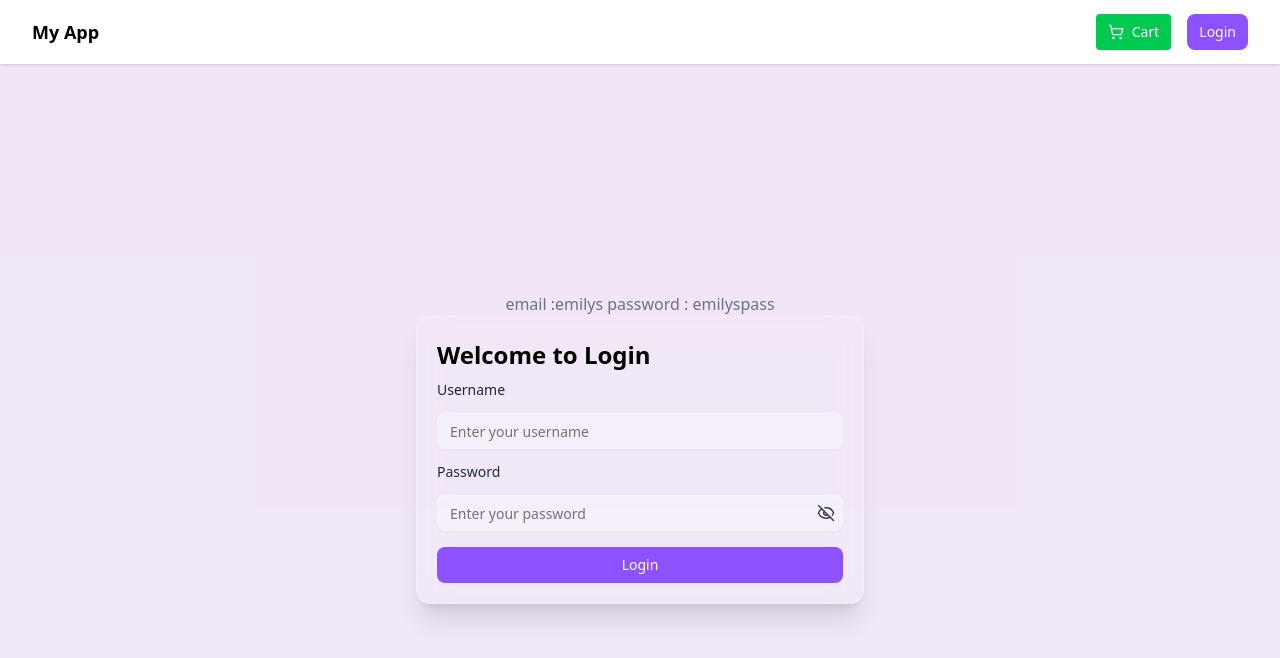
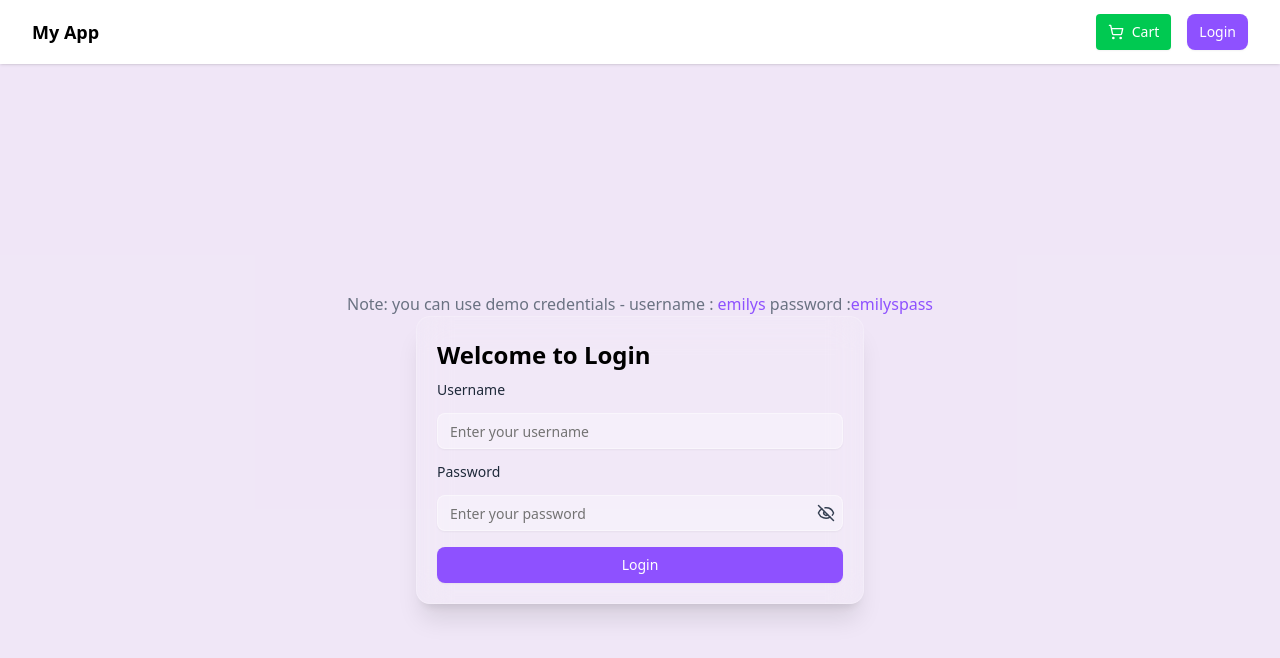
Before and after one commit to Nagendra-Manukonda/login-ecommerce, a Next.js app: page /Sign-In in a window 1280 px wide. Shown: the top 658 px of the page. Built offline with nearby package versions, Linux system fonts and the light colour scheme.

Commit message:
Updated the login page

```diff
--- a/src/app/Sign-In/page.tsx
+++ b/src/app/Sign-In/page.tsx
@@ -64,7 +64,9 @@ export default function LoginPage() {
   return (
     <div className="flex flex-col items-center justify-center min-h-screen bg-purple-800/10">
       <h1 className=" top-5 left-4 text-gray-500">
-        email :emilys password : emilyspass
+        Note: you can use demo credentials - username :{" "}
+        <span className="text-violet-500">emilys </span>password :
+        <span className="text-violet-500">emilyspass</span>
       </h1>
       <Card className="w-full max-w-md p-5 bg-white/10 backdrop-blur-lg border border-white/20 rounded-xl shadow-xl">
         <CardHeader>
```
